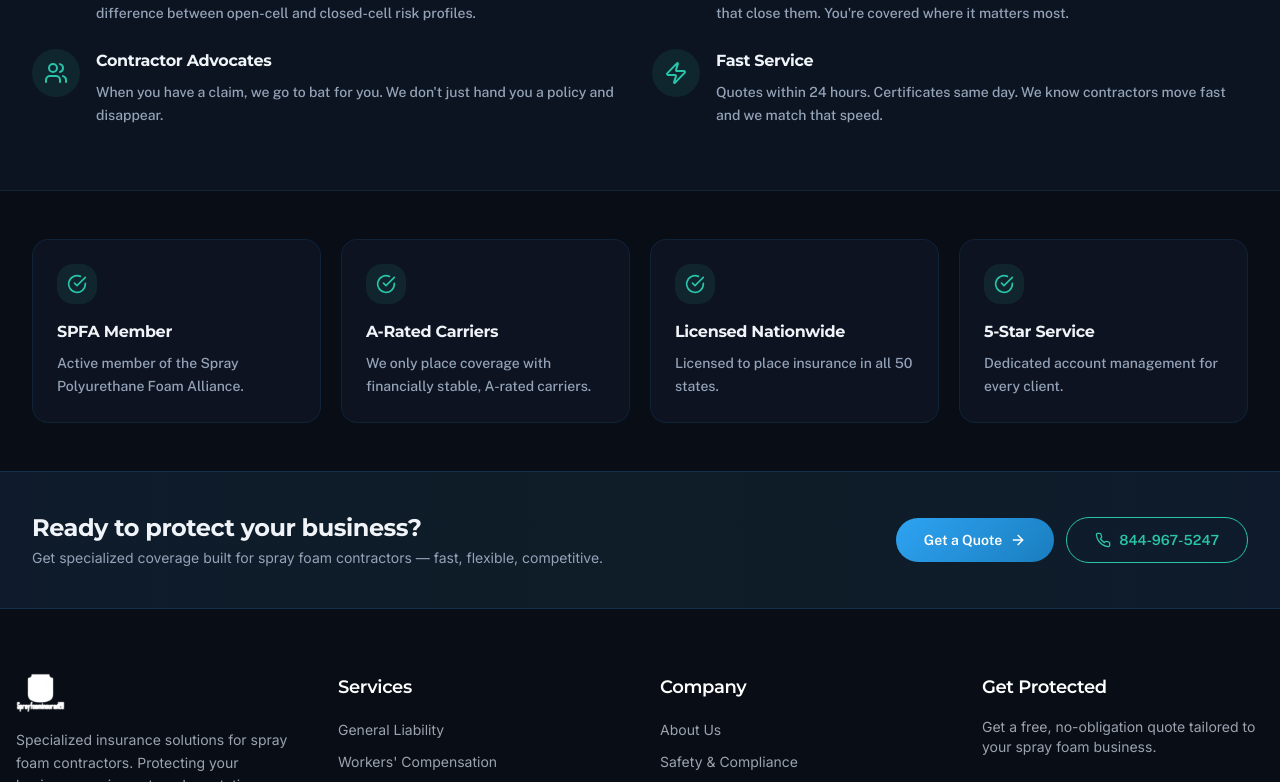
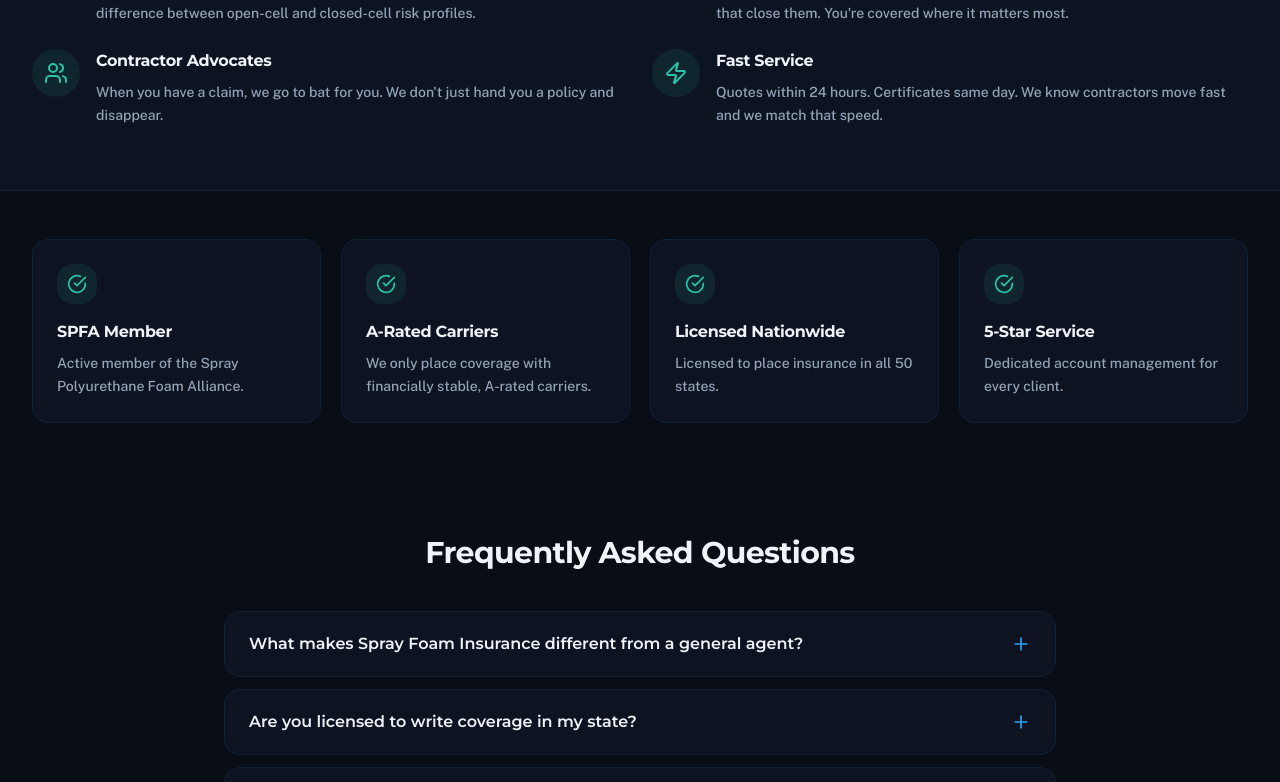
Before and after one commit to MCERQUA/sprayfoaminsurance-nextjs, a Next.js app: page /about-us in a window 1280 px wide. Shown: the part 2018-2800 px from the top of the page. Built offline with nearby package versions, Linux system fonts and the light colour scheme.

Commit message:
auto-save: app/about-us/page.tsx,app/services/environmental-liability/page.tsx,app/services/general-liability-insurance/page.tsx (+1 more)

```diff
--- a/app/about-us/page.tsx
+++ b/app/about-us/page.tsx
@@ -1,8 +1,10 @@
 import type { Metadata } from 'next';
+import Image from 'next/image';
 import PageHero from '@/components/PageHero';
 import CTABar from '@/components/CTABar';
 import GlassCard from '@/components/GlassCard';
 import StatBar from '@/components/StatBar';
+import FAQSection from '@/components/FAQSection';
 import { CheckCircle, Award, Users, Shield, Zap } from 'lucide-react';
 
 export const metadata: Metadata = {
@@ -51,9 +53,11 @@ export default function AboutUsPage() {
               </div>
             </div>
             <div>
-              <img
+              <Image
                 src="/images/Josh_Cotner_Spray_Foam_Insurance.webp"
                 alt="Josh Cotner — Founder, Spray Foam Insurance"
+                width={600}
+                height={450}
                 className="rounded-2xl w-full object-cover shadow-2xl border border-primary/10"
               />
             </div>
@@ -167,6 +171,38 @@ export default function AboutUsPage() {
         </div>
       </section>
 
+      <section className="bg-background py-16">
+        <div className="max-w-4xl mx-auto px-4 sm:px-6 lg:px-8">
+          <h2 className="font-headline text-3xl font-bold text-text text-center mb-10">
+            Frequently Asked Questions
+          </h2>
+          <FAQSection
+            items={[
+              {
+                q: 'What makes Spray Foam Insurance different from a general agent?',
+                a: 'We focus exclusively on spray polyurethane foam contractors. That means we know the specific exclusions that trip up SPF contractors in standard policies, the carriers that price this risk fairly, and the coverage structures that actually protect you — not just check a box.',
+              },
+              {
+                q: 'Are you licensed to write coverage in my state?',
+                a: 'Yes. We place coverage for spray foam contractors in all 50 states. State licensing requirements, workers\' comp rules, and bond requirements vary — we handle that complexity so you don\'t have to.',
+              },
+              {
+                q: 'How quickly can I get a quote?',
+                a: 'Most contractors receive quote options within 24 hours of submitting their application. For straightforward GL or auto policies, same-day quotes are often possible. Complex bundled programs may take an extra day for underwriting.',
+              },
+              {
+                q: 'What carriers do you work with?',
+                a: 'We work with multiple A-rated carriers who specialize in contractor and specialty trade insurance. We shop your risk across several markets to find you the best combination of coverage and price — and we\'re not captive to any single carrier.',
+              },
+              {
+                q: 'What if I already have insurance — can you review my existing coverage?',
+                a: 'Absolutely. We offer free policy reviews for spray foam contractors who want a second opinion. We\'ll identify any coverage gaps, exclusions, or misclassifications in your current program and let you know if we can do better.',
+              },
+            ]}
+          />
+        </div>
+      </section>
+
       <CTABar />
     </>
   );
--- a/app/services/environmental-liability/page.tsx
+++ b/app/services/environmental-liability/page.tsx
@@ -86,7 +86,7 @@ export default function EnvironmentalLiabilityPage() {
           </div>
           <div className="grid grid-cols-1 md:grid-cols-3 gap-5">
             <GlassCard>
-              <div className="w-10 h-10 rounded-lg bg-yellow-500/10 flex items-center justify-center mb-4">
+              <div className="w-10 h-10 rounded-lg bg-highlight/10 flex items-center justify-center mb-4">
                 <AlertTriangle className="w-5 h-5 text-highlight" />
               </div>
               <h3 className="font-headline font-bold text-base text-text mb-2">Chemical Off-Gassing</h3>
@@ -95,7 +95,7 @@ export default function EnvironmentalLiabilityPage() {
               </p>
             </GlassCard>
             <GlassCard>
-              <div className="w-10 h-10 rounded-lg bg-yellow-500/10 flex items-center justify-center mb-4">
+              <div className="w-10 h-10 rounded-lg bg-highlight/10 flex items-center justify-center mb-4">
                 <AlertTriangle className="w-5 h-5 text-highlight" />
               </div>
               <h3 className="font-headline font-bold text-base text-text mb-2">Overspray &amp; Drift Contamination</h3>
@@ -104,7 +104,7 @@ export default function EnvironmentalLiabilityPage() {
               </p>
             </GlassCard>
             <GlassCard>
-              <div className="w-10 h-10 rounded-lg bg-yellow-500/10 flex items-center justify-center mb-4">
+              <div className="w-10 h-10 rounded-lg bg-highlight/10 flex items-center justify-center mb-4">
                 <AlertTriangle className="w-5 h-5 text-highlight" />
               </div>
               <h3 className="font-headline font-bold text-base text-text mb-2">Improper Disposal</h3>
--- a/app/services/general-liability-insurance/page.tsx
+++ b/app/services/general-liability-insurance/page.tsx
@@ -175,7 +175,7 @@ export default function GeneralLiabilityPage() {
             <div className="space-y-4">
               <GlassCard className="p-6">
                 <div className="flex items-start gap-4">
-                  <div className="w-10 h-10 rounded-lg bg-yellow-500/10 flex items-center justify-center shrink-0">
+                  <div className="w-10 h-10 rounded-lg bg-highlight/10 flex items-center justify-center shrink-0">
                     <AlertTriangle className="w-5 h-5 text-yellow-400" />
                   </div>
                   <div>
@@ -188,7 +188,7 @@ export default function GeneralLiabilityPage() {
               </GlassCard>
               <GlassCard className="p-6">
                 <div className="flex items-start gap-4">
-                  <div className="w-10 h-10 rounded-lg bg-yellow-500/10 flex items-center justify-center shrink-0">
+                  <div className="w-10 h-10 rounded-lg bg-highlight/10 flex items-center justify-center shrink-0">
                     <AlertTriangle className="w-5 h-5 text-yellow-400" />
                   </div>
                   <div>
@@ -201,7 +201,7 @@ export default function GeneralLiabilityPage() {
               </GlassCard>
               <GlassCard className="p-6">
                 <div className="flex items-start gap-4">
-                  <div className="w-10 h-10 rounded-lg bg-yellow-500/10 flex items-center justify-center shrink-0">
+                  <div className="w-10 h-10 rounded-lg bg-highlight/10 flex items-center justify-center shrink-0">
                     <AlertTriangle className="w-5 h-5 text-yellow-400" />
                   </div>
                   <div>
--- a/app/services/workers-compensation-insurance-for-spray-foam-contractors/page.tsx
+++ b/app/services/workers-compensation-insurance-for-spray-foam-contractors/page.tsx
@@ -35,9 +35,33 @@ const faqs = [
   },
 ];
 
+const jsonLd = {
+  '@context': 'https://schema.org',
+  '@graph': [
+    {
+      '@type': 'InsuranceAgency',
+      name: 'Spray Foam Insurance',
+      url: 'https://sprayfoaminsurance.com',
+      telephone: '844-967-5247',
+      description: "Workers' compensation insurance for spray foam contractors",
+      areaServed: 'US',
+      serviceType: "Workers Compensation Insurance",
+    },
+    {
+      '@type': 'FAQPage',
+      mainEntity: faqs.map((f) => ({
+        '@type': 'Question',
+        name: f.q,
+        acceptedAnswer: { '@type': 'Answer', text: f.a },
+      })),
+    },
+  ],
+};
+
 export default function WorkersCompPage() {
   return (
     <>
+      <script type="application/ld+json" dangerouslySetInnerHTML={{ __html: JSON.stringify(jsonLd) }} />
       <PageHero
         title="Workers’ Compensation Insurance for Spray Foam Contractors"
         subtitle="Protecting your most valuable asset — your crew. Coverage for injuries, chemical exposure, and occupational illness from SPF operations."
@@ -68,7 +92,7 @@ export default function WorkersCompPage() {
           </div>
           <div className="grid grid-cols-1 md:grid-cols-2 gap-5">
             <GlassCard>
-              <div className="w-10 h-10 rounded-lg bg-yellow-500/10 flex items-center justify-center mb-4">
+              <div className="w-10 h-10 rounded-lg bg-highlight/10 flex items-center justify-center mb-4">
                 <AlertTriangle className="w-5 h-5 text-highlight" />
               </div>
               <h3 className="font-headline font-bold text-base text-text mb-2">Chemical Exposure</h3>
@@ -77,7 +101,7 @@ export default function WorkersCompPage() {
               </p>
             </GlassCard>
             <GlassCard>
-              <div className="w-10 h-10 rounded-lg bg-yellow-500/10 flex items-center justify-center mb-4">
+              <div className="w-10 h-10 rounded-lg bg-highlight/10 flex items-center justify-center mb-4">
                 <AlertTriangle className="w-5 h-5 text-highlight" />
               </div>
               <h3 className="font-headline font-bold text-base text-text mb-2">Working at Heights</h3>
@@ -86,7 +110,7 @@ export default function WorkersCompPage() {
               </p>
             </GlassCard>
             <GlassCard>
-              <div className="w-10 h-10 rounded-lg bg-yellow-500/10 flex items-center justify-center mb-4">
+              <div className="w-10 h-10 rounded-lg bg-highlight/10 flex items-center justify-center mb-4">
                 <AlertTriangle className="w-5 h-5 text-highlight" />
               </div>
               <h3 className="font-headline font-bold text-base text-text mb-2">Heat &amp; Equipment</h3>
@@ -95,7 +119,7 @@ export default function WorkersCompPage() {
               </p>
             </GlassCard>
             <GlassCard>
-              <div className="w-10 h-10 rounded-lg bg-yellow-500/10 flex items-center justify-center mb-4">
+              <div className="w-10 h-10 rounded-lg bg-highlight/10 flex items-center justify-center mb-4">
                 <AlertTriangle className="w-5 h-5 text-highlight" />
               </div>
               <h3 className="font-headline font-bold text-base text-text mb-2">Repetitive Stress</h3>
```
